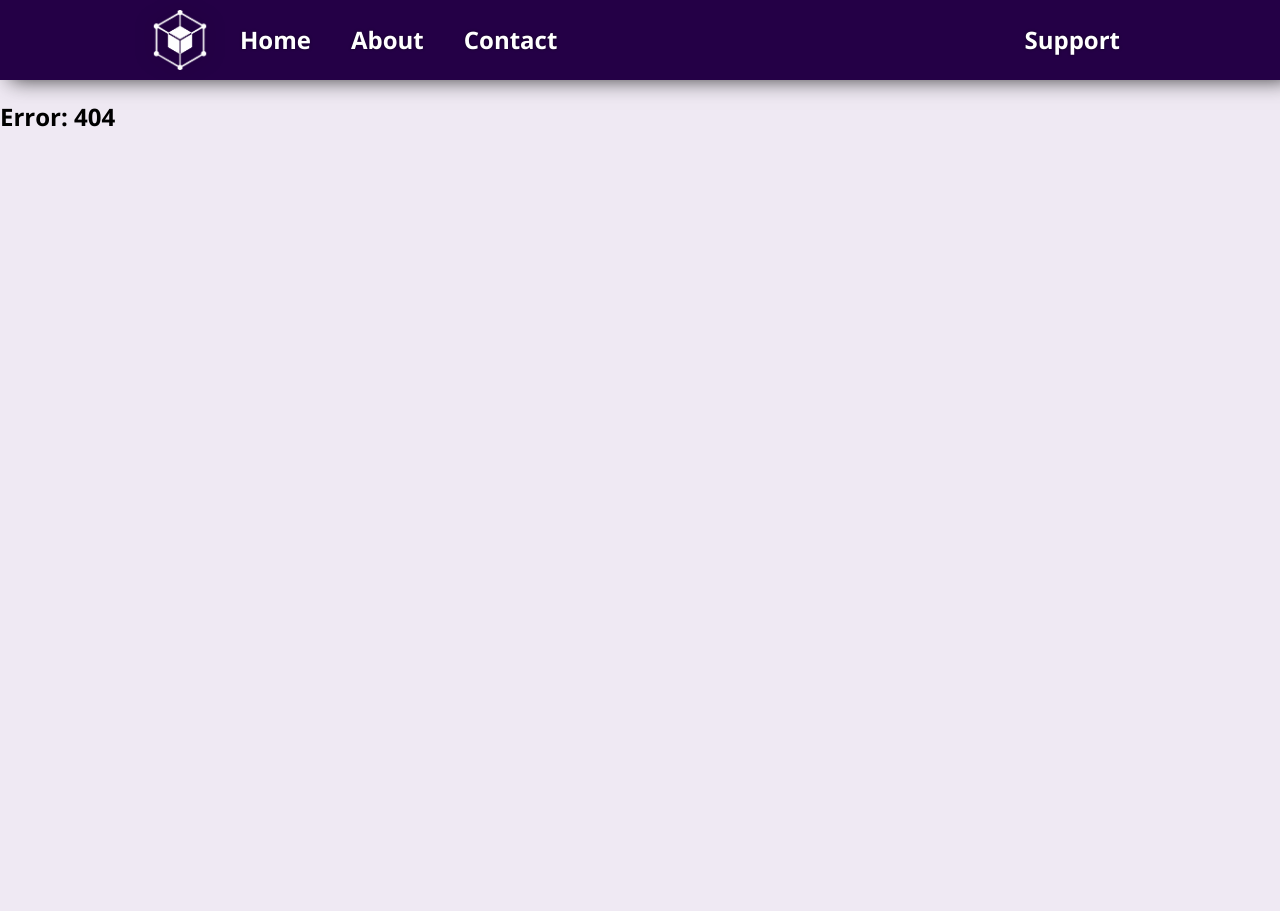
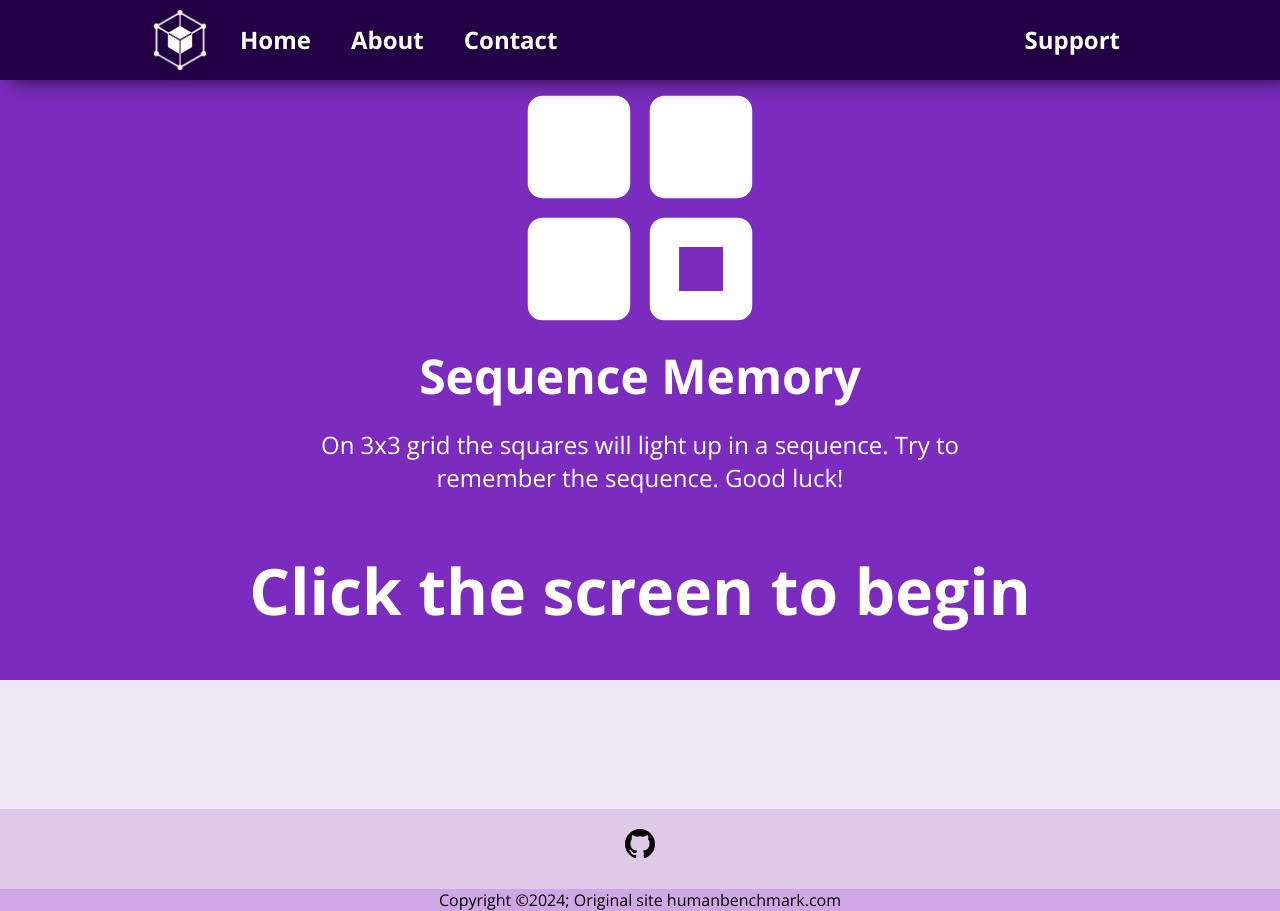
Before and after one commit to KondelaCoding/Human-Benchmark, a React (Vite) app: page /sequencememory in a window 1280 px wide. Before the commit this address had no page. Before the commit the page ends 800 px from the top, so only its background shows below. Built offline with nearby package versions, Linux system fonts and the light colour scheme.

Commit message:
Add routing and Start State to Sequence Memory Test

```diff
--- a/src/App.jsx
+++ b/src/App.jsx
@@ -4,6 +4,7 @@ import Contact from "./pages/Contact";
 import About from "./pages/About";
 import NoPage from "./pages/NoPage";
 import ReactionTimeTest from "./pages/ReactionTimeTest";
+import SequenceMemoryTest from "./pages/SequenceMemoryTest";
 
 function App() {
   return (
@@ -15,6 +16,7 @@ function App() {
           <Route path="/about" element={<About />}></Route>
           <Route path="/contact" element={<Contact />}></Route>
           <Route path="/reactiontime" element={<ReactionTimeTest />}></Route>
+          <Route path="/sequencememory" element={<SequenceMemoryTest />}></Route>
           <Route path="*" element={<NoPage />}></Route>
         </Routes>
       </BrowserRouter>
--- /dev/null
+++ b/src/pages/SequenceMemoryTest.css
@@ -0,0 +1,27 @@
+.test-container {
+  margin-top: 80px;
+  margin-bottom: 129px;
+  width: 100%;
+  height: 600px;
+  background-color: #7b2cbf;
+  display: flex;
+  justify-content: center;
+  flex-direction: column;
+  align-items: center;
+  color: white;
+  font-size: 1.5rem;
+  cursor: pointer;
+  user-select: none;
+}
+
+.start-test-image,
+.wait-test-image,
+.bad-result-test-image,
+.good-result-test-image {
+  filter: drop-shadow(0px 0px 10px rgba(0, 0, 0, 0.3));
+  filter: brightness(0) invert(1);
+}
+
+.start-test-image {
+  width: 250px;
+}
--- /dev/null
+++ b/src/pages/SequenceMemoryTest.jsx
@@ -0,0 +1,27 @@
+import Navbar from "../components/Navbar";
+import Footer from "../components/Footer";
+import SequenceMemoryImage from "../assets/sequence-memory-test.svg";
+import "./SequenceMemoryTest.css";
+
+export default function ReactionTimeTest() {
+  function StartScreen() {
+    return (
+      <div className="test-container">
+        <img className="start-test-image" src={SequenceMemoryImage} alt="reaction-time-image" />
+        <h1 className="start-test-title">Sequence Memory</h1>
+        <p className="start-test-description">
+          On 3x3 grid the squares will light up in a sequence. Try to remember the sequence. Good luck!
+        </p>
+        <h1 className="start-begin-instruction">Click the screen to begin</h1>
+      </div>
+    );
+  }
+
+  return (
+    <>
+      <Navbar />
+      <StartScreen />
+      <Footer />
+    </>
+  );
+}
```
